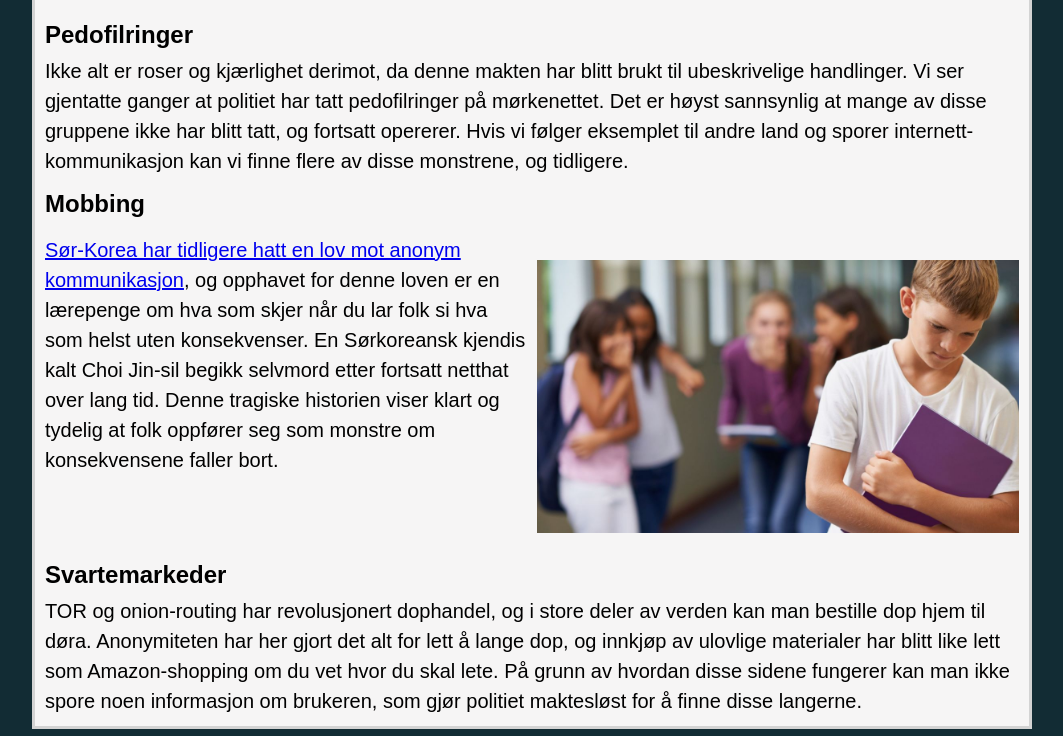
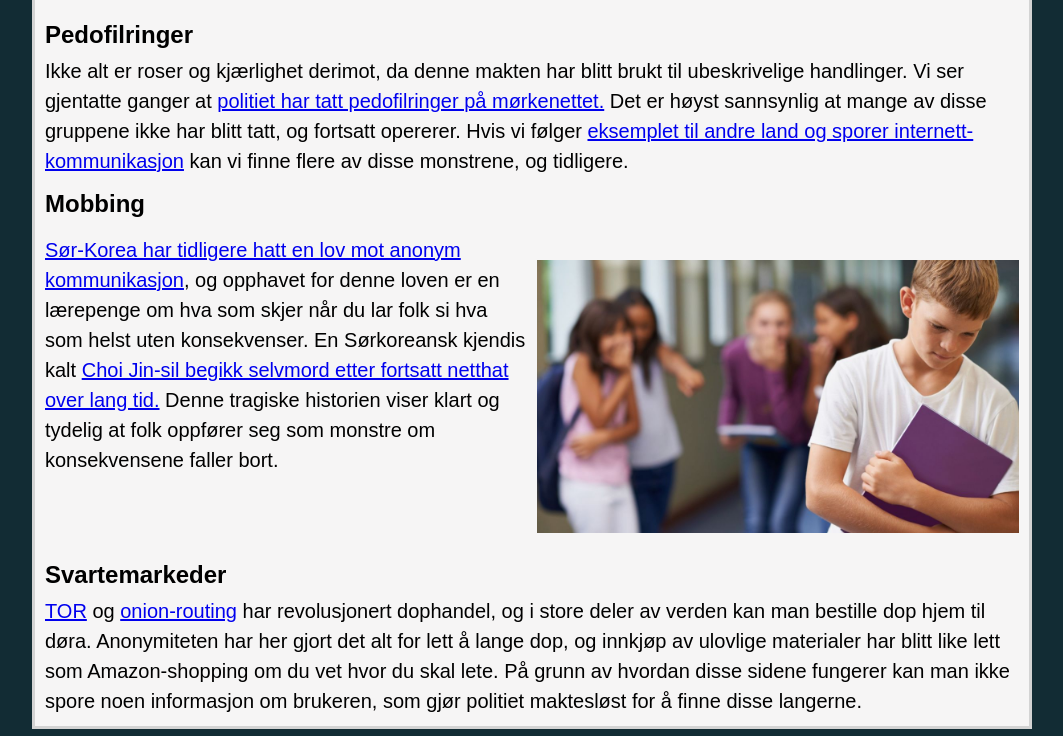
Before and after one commit to OscarRavik/anonymitet, a plain HTML site: page 2/mot.html in a window 1280 px wide. Shown: the part 177-913 px from the top of the page, without its empty margins (108-1171 px from the left). Drawn offline with Linux system fonts and the light colour scheme.

Commit message:
linker
lagt til linker i teksten.

```diff
--- a/2/mot.html
+++ b/2/mot.html
@@ -21,12 +21,12 @@
 			</article>
 			<article class="kol12">
 				<h3>Pedofilringer</h3>
-<p>Ikke alt er roser og kjærlighet derimot, da denne makten har blitt brukt til ubeskrivelige handlinger. Vi ser gjentatte ganger at politiet har tatt pedofilringer på mørkenettet. Det er høyst sannsynlig at mange av disse gruppene ikke har blitt tatt, og fortsatt opererer. Hvis vi følger eksemplet til andre land og sporer internett-kommunikasjon kan vi finne flere av disse monstrene, og tidligere.</p>
+<p>Ikke alt er roser og kjærlighet derimot, da denne makten har blitt brukt til ubeskrivelige handlinger. Vi ser gjentatte ganger at <a target"_blank" href="https://www.independent.ie/irish-news/courts/largest-facilitator-of-child-porn-on-planet-must-wait-month-for-fbicase-29501879.html">politiet har tatt pedofilringer på mørkenettet.</a> Det er høyst sannsynlig at mange av disse gruppene ikke har blitt tatt, og fortsatt opererer. Hvis vi følger <a target="_blank" href="https://www.aftenposten.no/norge/i/dd1VO/Disse-landene-kan-overvake-din-nett--og-telefonbruk">eksemplet til andre land og sporer internett-kommunikasjon</a> kan vi finne flere av disse monstrene, og tidligere.</p>
 <h3>Mobbing</h3>
 			</article>
 
 			<article class="kol6">
-<p> <a href="http://www.bbc.com/news/technology-19357160"> Sør-Korea har tidligere hatt en lov mot anonym kommunikasjon</a>, og opphavet for denne loven er en lærepenge om hva som skjer når du lar folk si hva som helst uten konsekvenser. En Sørkoreansk kjendis kalt Choi Jin-sil begikk selvmord etter fortsatt netthat over lang tid. Denne tragiske historien viser klart og tydelig at folk oppfører seg som monstre om konsekvensene faller bort.</p>
+<p> <a href="http://www.bbc.com/news/technology-19357160"> Sør-Korea har tidligere hatt en lov mot anonym kommunikasjon</a>, og opphavet for denne loven er en lærepenge om hva som skjer når du lar folk si hva som helst uten konsekvenser. En Sørkoreansk kjendis kalt <a target="_blank" href="https://www.aftenposten.no/verden/i/oAyQg/Skuespiller-utloste-selvmordsbolge">Choi Jin-sil begikk selvmord etter fortsatt netthat over lang tid.</a> Denne tragiske historien viser klart og tydelig at folk oppfører seg som monstre om konsekvensene faller bort.</p>
 			</article>
 
 			<article class="kol6">
@@ -37,7 +37,7 @@
 
 			<article class="kol12">
 				<h3>Svartemarkeder</h3>
-<p>TOR og onion-routing har revolusjonert dophandel, og i store deler av verden kan man bestille dop hjem til døra. Anonymiteten har her gjort det alt for lett å lange dop, og innkjøp av ulovlige materialer har blitt like lett som Amazon-shopping om du vet hvor du skal lete. På grunn av hvordan disse sidene fungerer kan man ikke spore noen informasjon om brukeren, som gjør politiet maktesløst for å finne disse langerne.</p>
+				<p><a target="_blank" href="https://no.wikipedia.org/wiki/Tor_(anonymitetsnettverk)">TOR</a> og <a target="_blank" href="https://en.wikipedia.org/wiki/Onion_routing">onion-routing</a> har revolusjonert dophandel, og i store deler av verden kan man bestille dop hjem til døra. Anonymiteten har her gjort det alt for lett å lange dop, og innkjøp av ulovlige materialer har blitt like lett som Amazon-shopping om du vet hvor du skal lete. På grunn av hvordan disse sidene fungerer kan man ikke spore noen informasjon om brukeren, som gjør politiet maktesløst for å finne disse langerne.</p>
 			</article>
 		</main>
 
```
